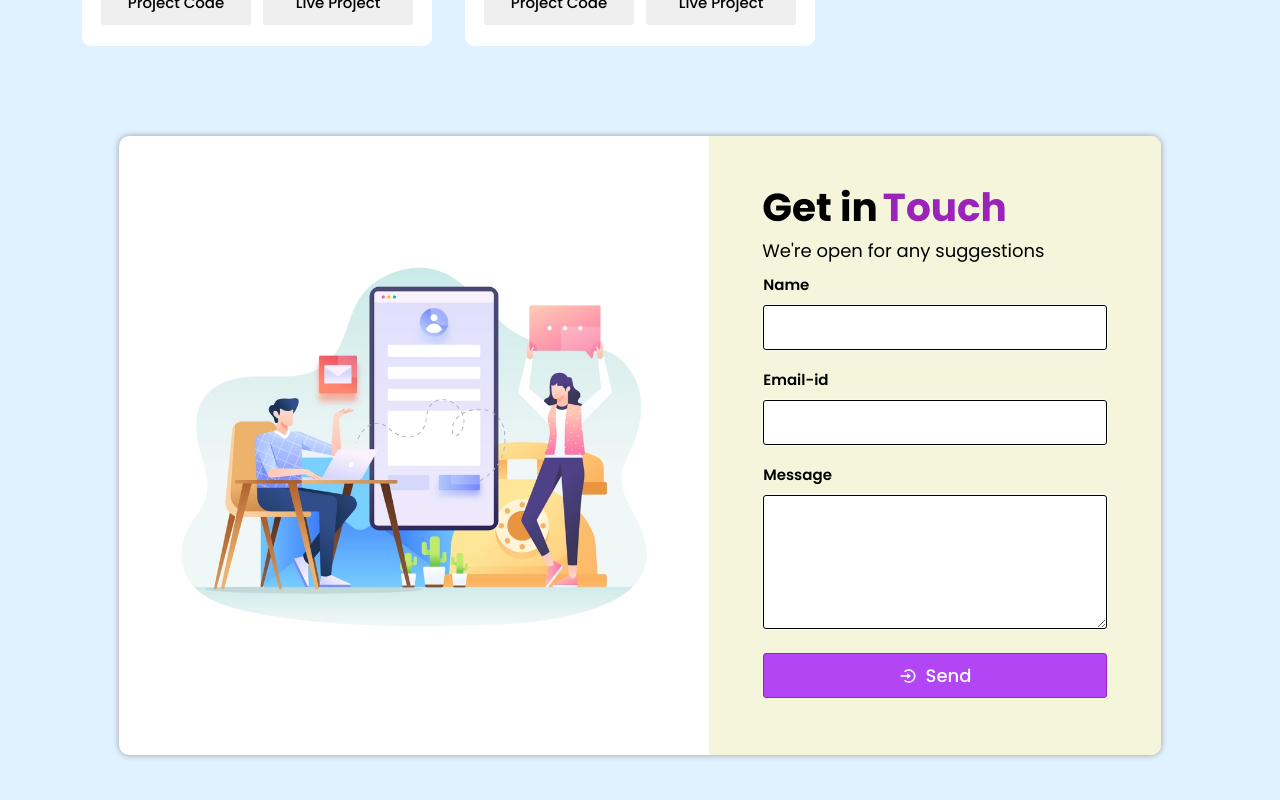
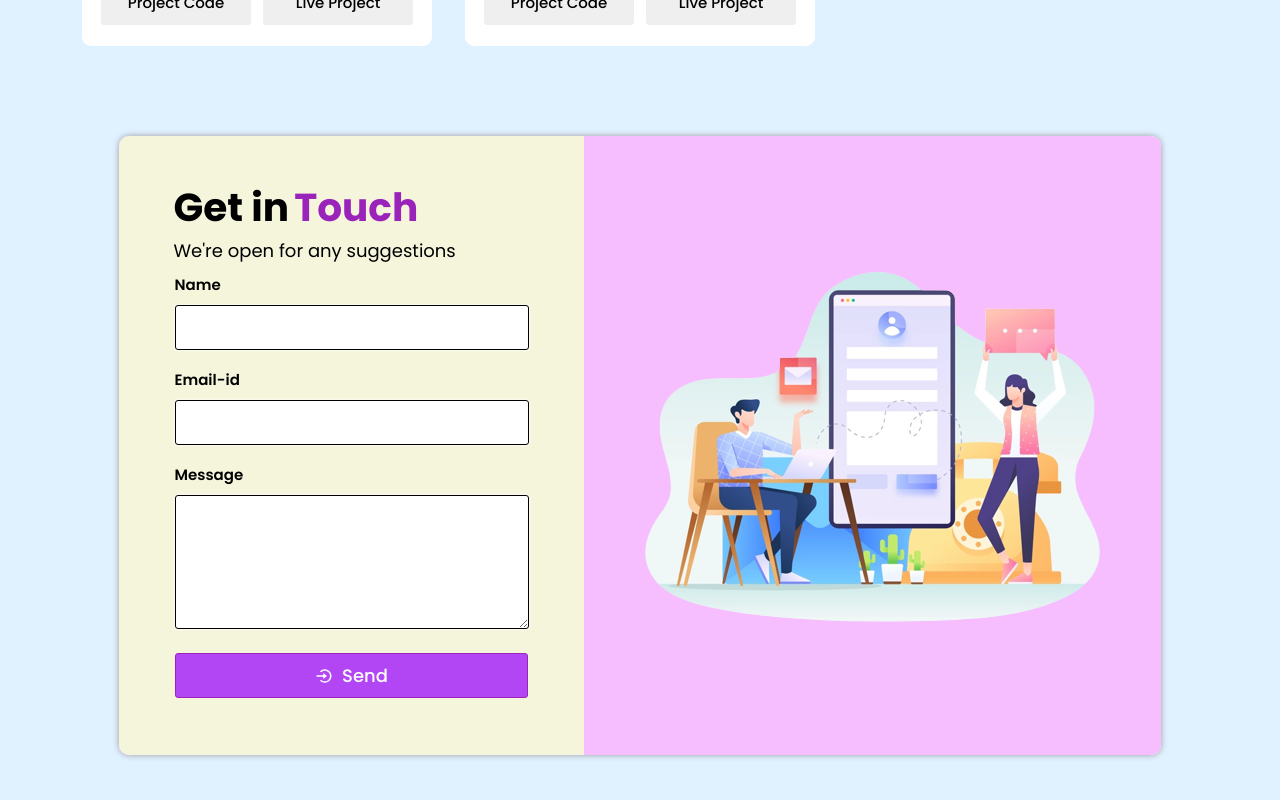
Before and after one commit to goldenhouse0601/luckyboss-portfolio-, a React (Create React App) app: page / in a window 1280 px wide. Shown: the part 3020-3820 px from the top of the page. Built offline with nearby package versions, Linux system fonts and the light colour scheme.

Commit message:
change in style

```diff
--- a/src/pages/Contact.css
+++ b/src/pages/Contact.css
@@ -36,7 +36,6 @@
 
 .form_container_right {
   width: 90%;
-  background: #1c2938;
 }
 
 .user_message_form {
@@ -93,6 +92,15 @@ input {
   color: #9a24b9;
   margin-left: 5px;
 }
+.user_message_form span:hover {
+  color: #e32eff;
+}
+.contact_container:hover {
+  background-color: #ea65ff;
+}
+.form_container_left:active {
+  background-color: #fff;
+}
 .user_message_form h3 {
   font-size: 39px;
 }
@@ -122,8 +130,10 @@ input {
     overflow-x: hidden;
     overflow-y: hidden;
     border-radius: 10px;
-    flex-direction: row-reverse;
+    flex-direction: row;
+    background: #f6beff;
   }
+
   .contact_section {
     width: 1042px;
   }
```
Also changed, not shown: src/Image/contact_me_imgs.png.
